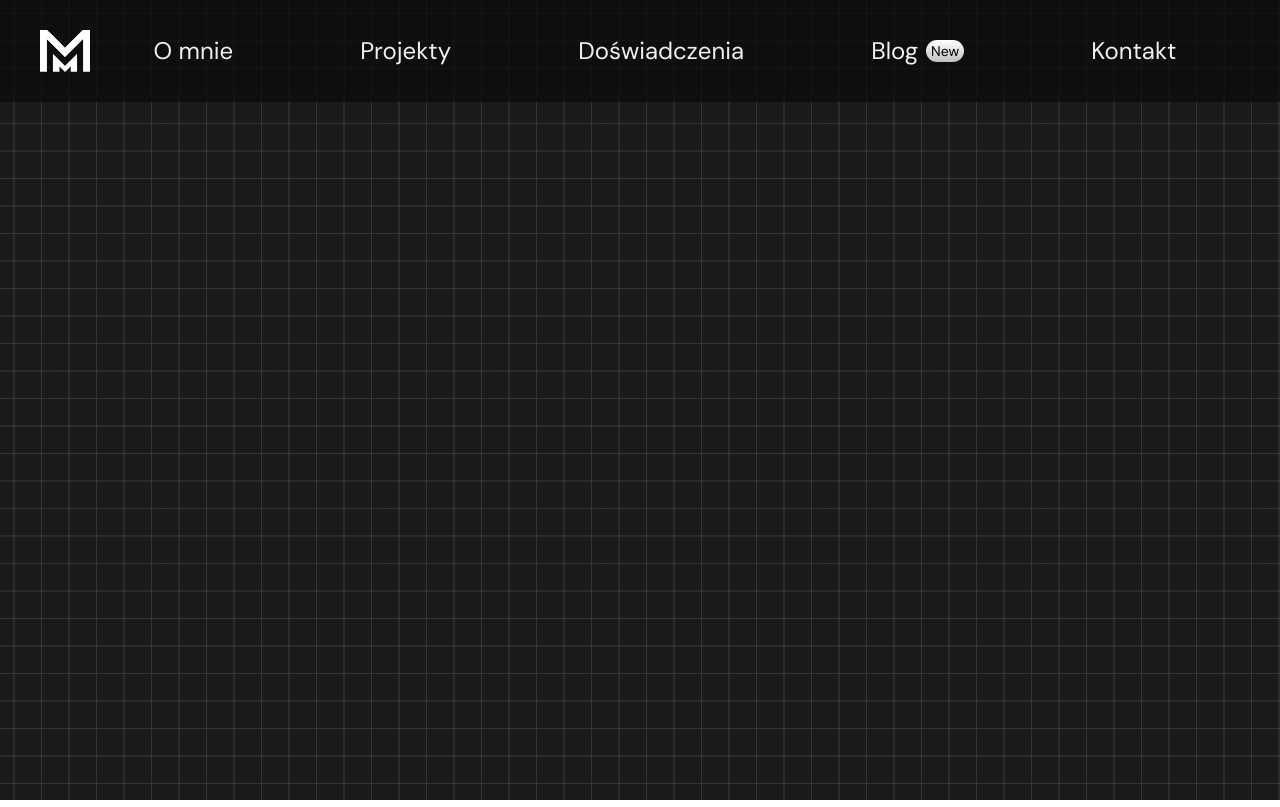
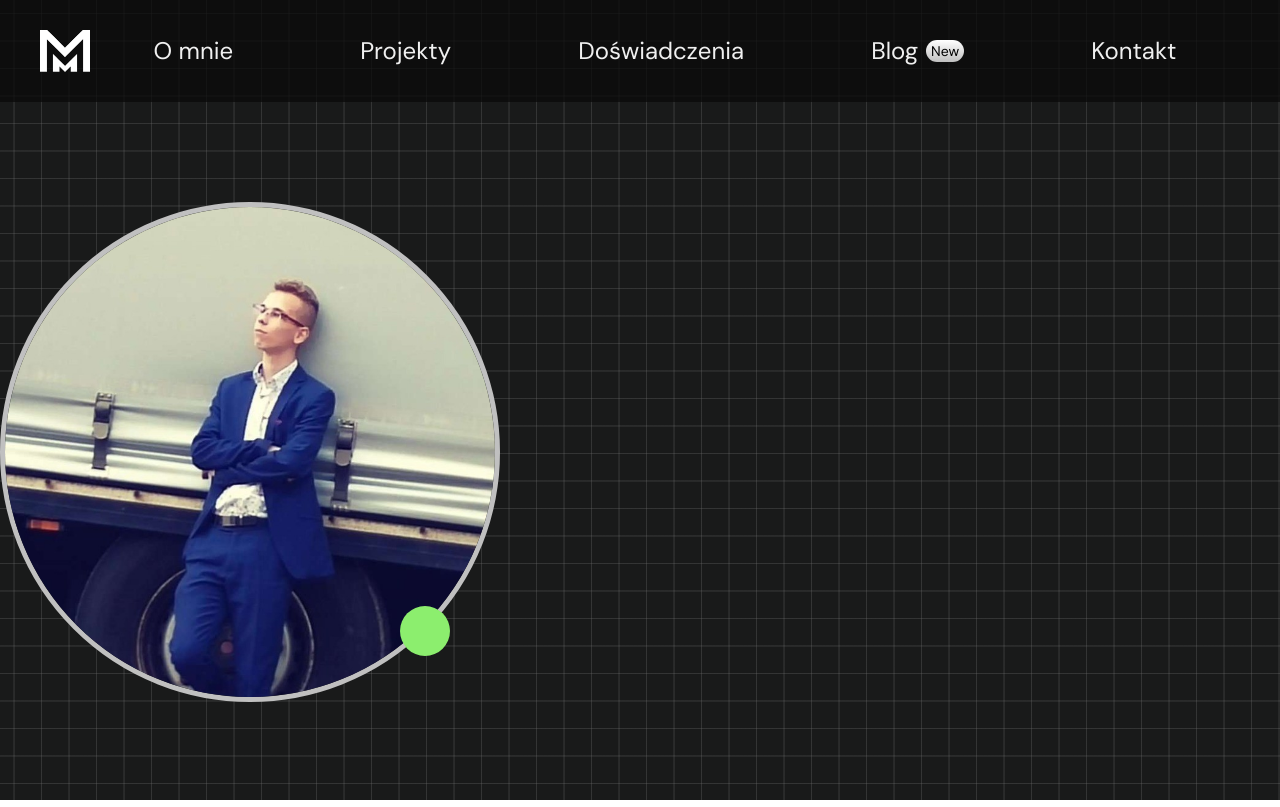
Before and after one commit to MaciejMi/portfolio, a React (Vite) app: page / in a window 1280 px wide. Built offline with nearby package versions, Linux system fonts and the light colour scheme.

Commit message:
add profile picture to header

```diff
--- a/index.html
+++ b/index.html
@@ -12,6 +12,11 @@
   <link
     href="https://fonts.googleapis.com/css2?family=DM+Sans:ital,opsz,wght@0,9..40,100..1000;1,9..40,100..1000&display=swap"
     rel="stylesheet">
+  <link rel="preconnect" href="https://fonts.googleapis.com">
+  <link rel="preconnect" href="https://fonts.gstatic.com" crossorigin>
+  <link
+    href="https://fonts.googleapis.com/css2?family=DM+Sans:ital,opsz,wght@0,9..40,100..1000;1,9..40,100..1000&family=Outfit:wght@100..900&display=swap"
+    rel="stylesheet">
 </head>
 
 <body>
--- a/src/App.jsx
+++ b/src/App.jsx
@@ -1,10 +1,12 @@
 import './assets/main.scss'
+import Header from './components/Header'
 import Navigation from './components/Navigation'
 
 const App = () => {
 	return (
 		<>
 			<Navigation />
+			<Header />
 		</>
 	)
 }
--- a/src/assets/__colors.scss
+++ b/src/assets/__colors.scss
@@ -1,3 +1,5 @@
 $navBackgroundColor: rgba(10, 10, 10, 0.75);
 $textColor: #f0f0f0;
 $accent-color: #c0c0c0;
+$online: #8cee6e;
+$offline: gray;
--- a/src/assets/components.scss
+++ b/src/assets/components.scss
@@ -1,3 +1,7 @@
+@use './_colors' as c;
+
+// BADGE
+
 .badge {
 	padding: 2px 5px;
 	border-radius: 15px;
@@ -6,6 +10,37 @@
 	font-size: 1rem;
 	background-image: linear-gradient(#ffffff, #c0c0c0);
 }
+
+// PROFILE CIRCLE
+
+.profile_circle {
+	width: 500px;
+	position: relative;
+	img {
+		width: 100%;
+		border-radius: 50%;
+		border: 5px solid c.$accent-color;
+	}
+
+	.status {
+		position: absolute;
+		bottom: 10%;
+		right: 10%;
+		width: 50px;
+		height: 50px;
+		border-radius: 50%;
+	}
+
+	.online {
+		background-color: c.$online;
+	}
+
+	.offline {
+		background-color: c.$offline;
+	}
+}
+
+// RWD
 
 @media (min-width: 576px) {
 	.badge {
--- /dev/null
+++ b/src/assets/header.scss
@@ -0,0 +1,5 @@
+.header {
+	padding: 100px 0;
+	.wrapper {
+	}
+}
--- /dev/null
+++ b/src/components/Header.jsx
@@ -0,0 +1,20 @@
+import '../assets/header.scss'
+
+import profileImage from '../assets/imgs/profile.jpeg'
+import ProfileCircle from './addons/ProfileCircle'
+
+const Header = () => {
+	return (
+		<header className="header">
+			<div className="wrapper">
+				<ProfileCircle
+					image={profileImage}
+					alt="Maciej w niebieskim garniturze oparty o naczepę ciężarówki, z założonymi rękami i wyprostowaną postawą, patrzący w dal "
+					isOnline={true}
+				/>
+			</div>
+		</header>
+	)
+}
+
+export default Header
--- a/src/components/Navigation.jsx
+++ b/src/components/Navigation.jsx
@@ -1,7 +1,7 @@
 import { useState } from 'react'
 import logo from '../assets/imgs/logo.png'
 import '../assets/navigation.scss'
-import Badge from './Badge'
+import Badge from './addons/Badge'
 
 const Navigation = () => {
 	const [isShowMenu, setIsShowMenu] = useState(false)
--- a/src/components/Badge.jsx
+++ b/src/components/addons/Badge.jsx
@@ -1,4 +1,4 @@
-import '../assets/components.scss'
+import '../../assets/components.scss'
 
 const Badge = ({ text }) => {
 	return <span className="badge">{text}</span>
--- /dev/null
+++ b/src/components/addons/ProfileCircle.jsx
@@ -0,0 +1,12 @@
+import '../../assets/components.scss'
+
+const ProfileCircle = ({ image, isOnline, alt }) => {
+	return (
+		<div className="profile_circle">
+			<img src={image} alt={alt} />
+			<div className={isOnline ? 'status online' : 'status offline'}></div>
+		</div>
+	)
+}
+
+export default ProfileCircle
```
Also changed, not shown: src/assets/imgs/profile.jpeg (added).
